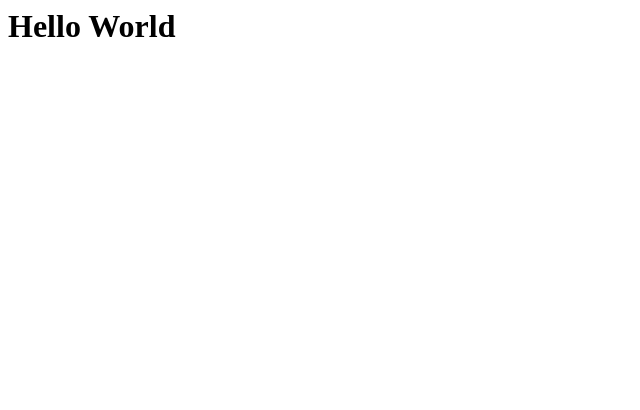
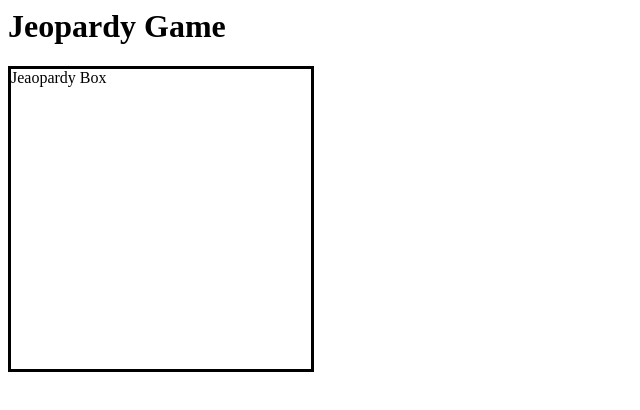
Before and after one commit to ryguy4/cs260creative2, a plain HTML site: page index.html in a window 1280 px wide. Shown: the whole page, without its empty margins (0-640 px from the left). Drawn offline with Linux system fonts and the light colour scheme.

Commit message:
Adding box

```diff
--- a/index.html
+++ b/index.html
@@ -1,7 +1,13 @@
 <html>
     <body>
         <h1>
-            Hello World
+            Jeopardy Game
         </h1>
+        <div
+        style="width:300px;
+        height:300px;
+        border:3px solid #000000;"
+        >Jeaopardy Box
+        </div>
     </body>
 </html>
```
